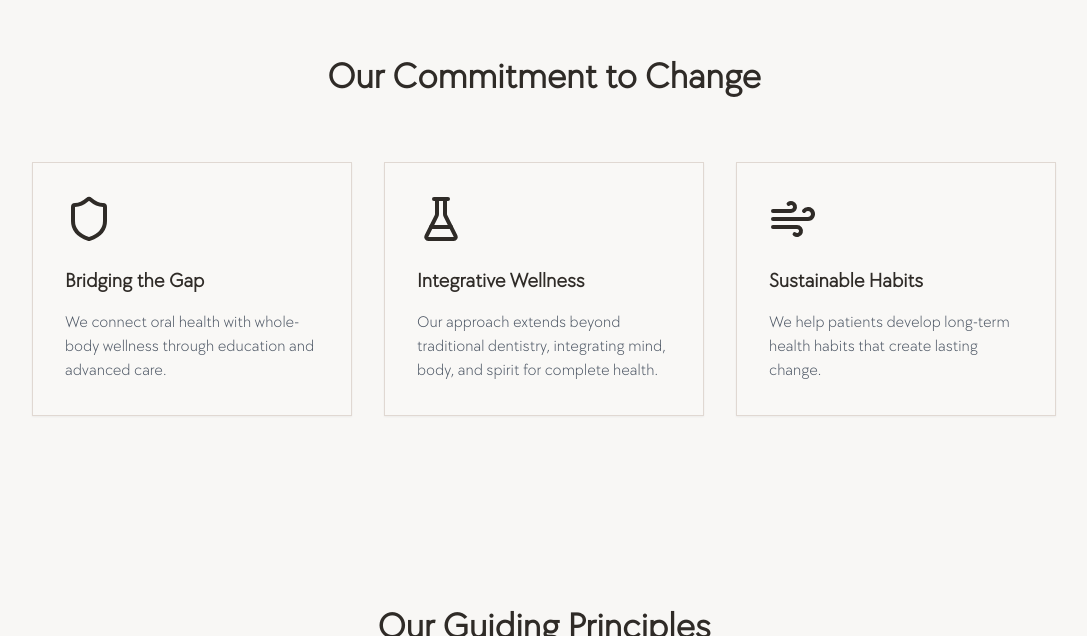
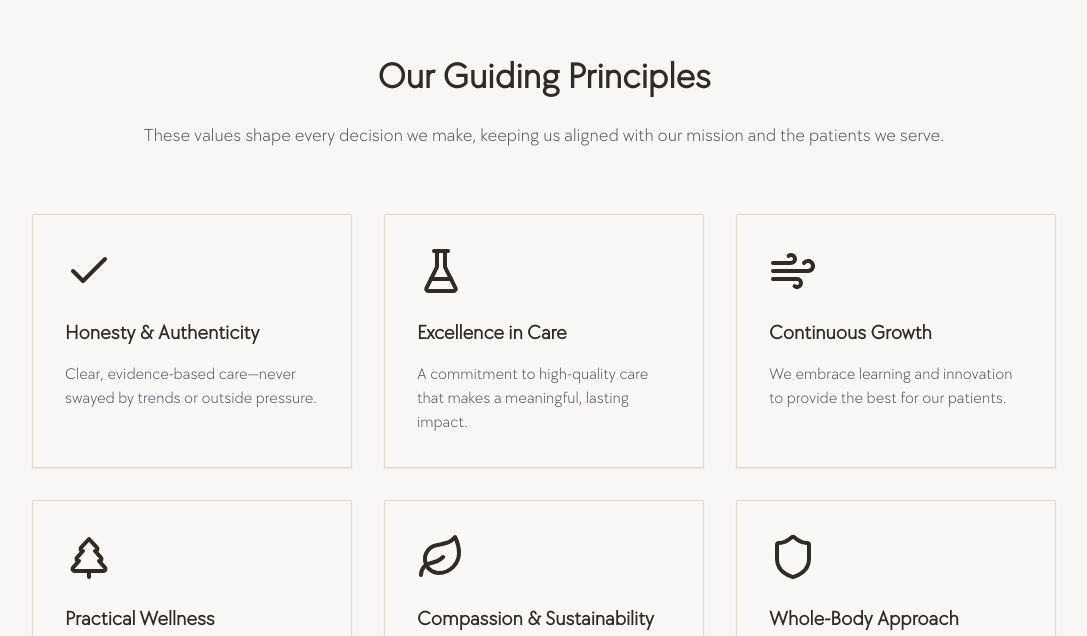
Before and after one commit to denthu2/justforked, a Next.js app: page /philosophy in a window 1280 px wide. Shown: the part 1204-1840 px from the top of the page, without its empty margins (96-1183 px from the left). Built offline with nearby package versions, Linux system fonts and the light colour scheme.

Commit message:
just the philosophy

```diff
--- a/app/philosophy/page.tsx
+++ b/app/philosophy/page.tsx
@@ -52,38 +52,13 @@ export default function RisePhilosophy() {
         </div>
       </section>
 
-      {/* How We Make an Impact */}
-      <section className="py-24 bg-[#F8F7F5]">
-        <div className="container mx-auto px-4">
-          <div className="max-w-4xl mx-auto text-center mb-16">
-            <h2 className="text-4xl font-bold mb-6">Our Commitment to Change</h2>
-          </div>
-
-          <div className="grid md:grid-cols-3 gap-8 max-w-5xl mx-auto">
-            {[
-              { icon: Shield, title: "Bridging the Gap", description: "We connect oral health with whole-body wellness through education and advanced care." },
-              { icon: FlaskConical, title: "Integrative Wellness", description: "Our approach extends beyond traditional dentistry, integrating mind, body, and spirit for complete health." },
-              { icon: Wind, title: "Sustainable Habits", description: "We help patients develop long-term health habits that create lasting change." }
-            ].map((item, index) => (
-              <Card key={index} className="p-8">
-                <item.icon className="h-12 w-12 text-primary mb-6" />
-                <h3 className="text-xl font-bold mb-4">{item.title}</h3>
-                <p className="text-gray-600">{item.description}</p>
-              </Card>
-            ))}
-          </div>
-        </div>
-      </section>
-
-
-
       {/* Our Values */}
       <section className="py-24 bg-[#F8F7F5]">
         <div className="container mx-auto px-4">
           <div className="max-w-4xl mx-auto text-center mb-16">
             <h2 className="text-4xl font-bold mb-6">Our Guiding Principles</h2>
             <p className="text-lg text-gray-600">
-              These values shape every decision we make, keeping us aligned with our mission and the people we serve.
+              These values shape every decision we make, keeping us aligned with our mission and the patients we serve.
             </p>
           </div>
 
```
